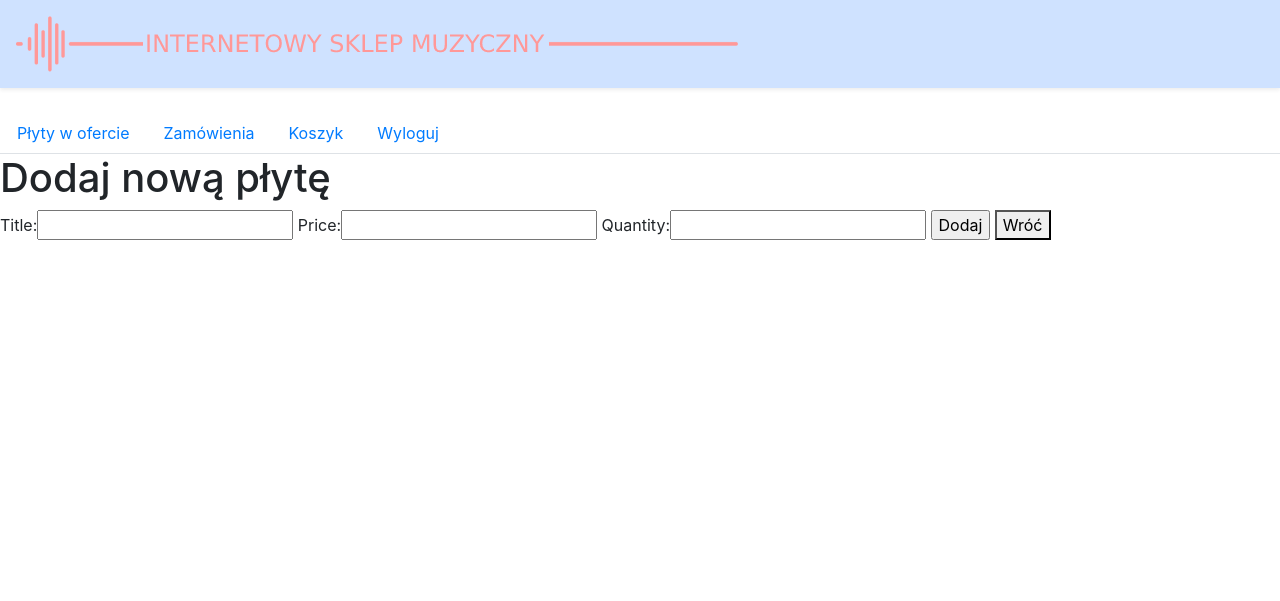
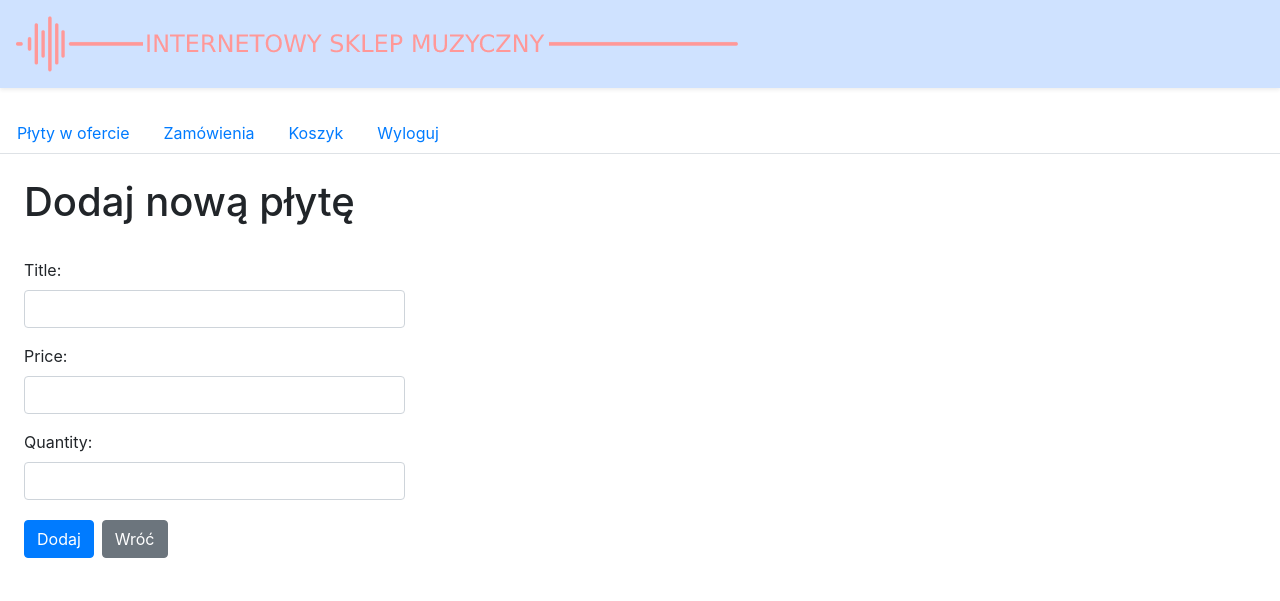
Before and after one commit to Morthan18/wypozyczalnia, a Django app: page /disks/add in a window 1280 px wide. Shown: the top 601 px of the page. Run offline with Django 3.2, Linux system fonts and the light colour scheme; a user stored in the database is signed in; parts of the project's set-up code (start-up, migrations or seed data) failed here and were passed over; some libraries are stand-ins or nearby versions.

Commit message:
Disk add/edit form style

```diff
--- a/disks/forms.py
+++ b/disks/forms.py
@@ -6,9 +6,14 @@ from .models import Disk
 
 
 class DiskForm(forms.Form):
-    title = forms.CharField(max_length=200)
-    price = forms.DecimalField(max_digits=20, decimal_places=2)
-    quantity = forms.IntegerField()
+    title = forms.CharField(max_length=200, widget=forms.TextInput(attrs={'class': 'form-control mb-3'}))
+    price = forms.DecimalField(max_digits=20, decimal_places=2, widget=forms.NumberInput(attrs={'class': 'form-control mb-3'}))
+    quantity = forms.IntegerField(widget=forms.NumberInput(attrs={'class': 'form-control mb-3'}))
+
+
+class LoginForm(AuthenticationForm):
+    email = forms.EmailField(max_length=200, widget=forms.TextInput(attrs={'class': 'form-control mb-3'}))
+    password = forms.CharField(widget=forms.PasswordInput(attrs={'class': 'form-control mb-3'}))
 
 
 class NewUserForm(forms.Form):
--- a/templates/disks/disk_form.html
+++ b/templates/disks/disk_form.html
@@ -1,17 +1,19 @@
 {% extends "disks/base.html" %}
 
 {% block body %}
-    <h1>
+    <div class="p-4">
+        <h1 class="pb-4">
             {% if request.path == '/disks/add' %}Dodaj nową płytę {% else %} Edytuj - {% endif %}
             {% if request.path != '/disks/add' %}<small>{{ plyta.title }}</small>{% endif %}
         </h1>
 
-    <form method="post">
+        <form method="post" class="col-4 row">
             {% csrf_token %}
             {{ form }}
-        <input type="submit" {% if request.path == '/disks/add' %} value="Dodaj" {% else %} value="Edytuj" {% endif %}/>
+            <input class="btn btn-primary my-1 mr-2" type="submit" {% if request.path == '/disks/add' %} value="Dodaj" {% else %} value="Edytuj" {% endif %}/>
             <a href="{% url 'disks' %}">
-            <button type="button">Wróć</button>
+                <button class="btn btn-secondary my-1" type="button">Wróć</button>
             </a>
         </form>
+    </div>
 {% endblock %}
```
Also changed, not shown: db.sqlite3. Lines whose indentation alone changed are shown as unchanged.
